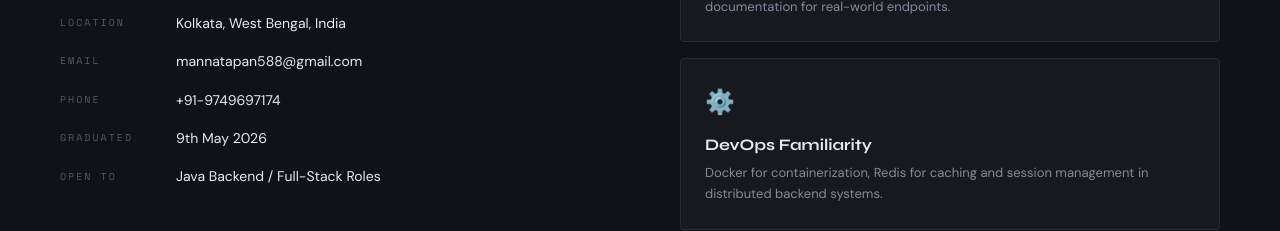
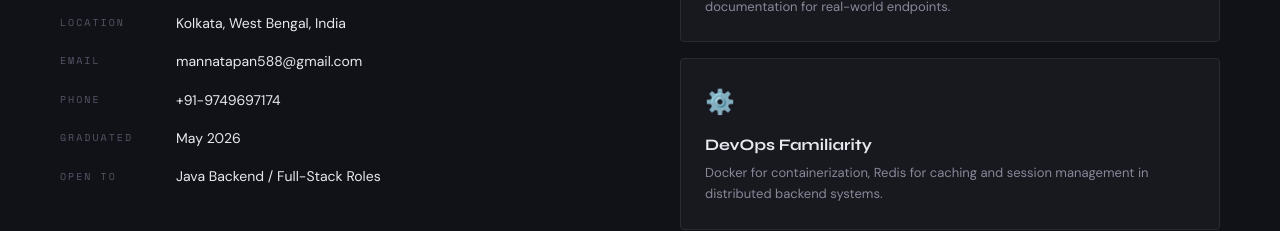
Before and after one commit to tapan2004/tapan-manna-portfolio, a React (Vite) app: page / in a window 1280 px wide. Shown: the part 1760-1991 px from the top of the page. Built offline with nearby package versions, Linux system fonts and the light colour scheme; no server answers.

Commit message:
Update About.jsx

```diff
--- a/src/components/About.jsx
+++ b/src/components/About.jsx
@@ -22,7 +22,7 @@ export default function About() {
                             ['Location',   'Kolkata, West Bengal, India'],
                             ['Email',      'mannatapan588@gmail.com'],
                             ['Phone',      '+91-9749697174'],
-                            ['Graduated',  '9th May 2026'],
+                            ['Graduated',  'May 2026'],
                             ['Open To',    'Java Backend / Full-Stack Roles'],
                         ].map(([k, v]) => (
                             <div className="detail-row" key={k}>
```
